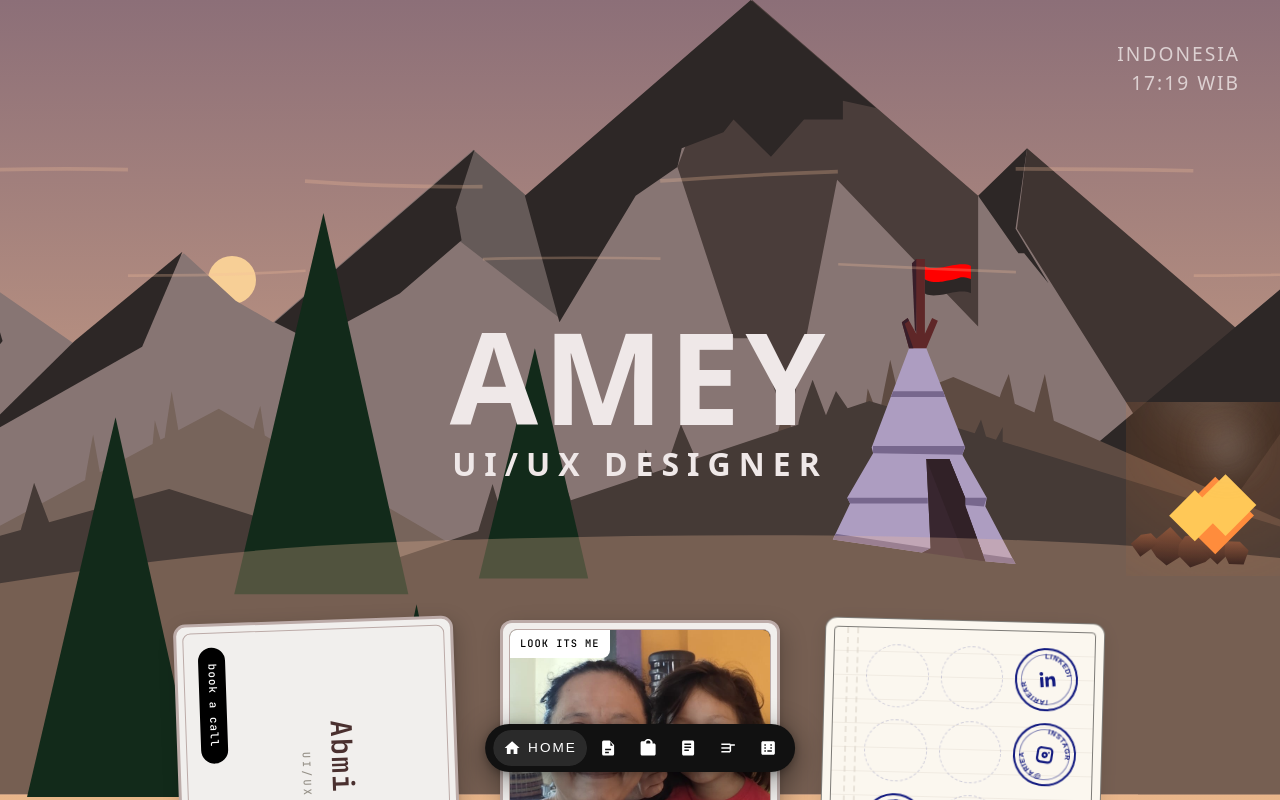
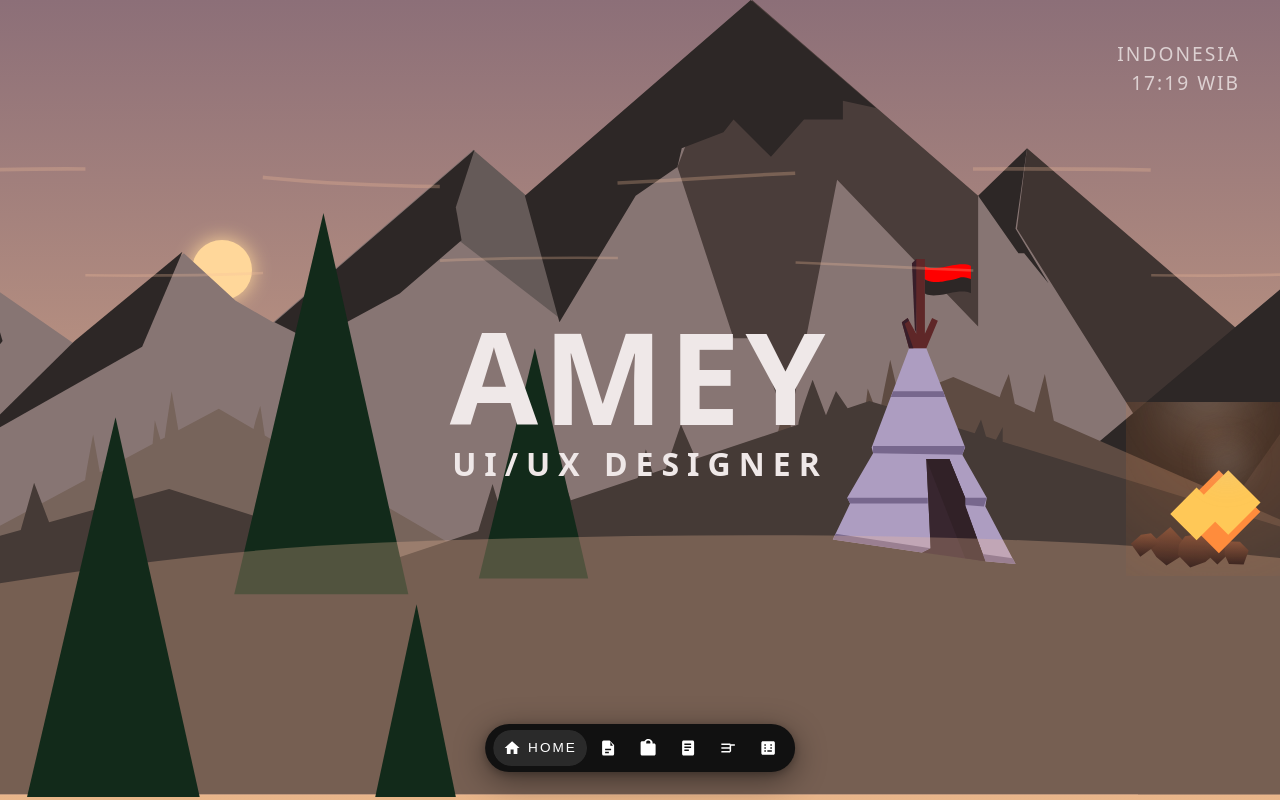
Before and after one commit to AbmiSukma/LittleWorld, a React (Vite) app: page / in a window 1280 px wide. Shown: the top 800 px of the page. Built offline with nearby package versions, Linux system fonts and the light colour scheme; a web font is replaced by a local one.

Commit message:
Hide cards for landscape view and convert moon to pure CSS

```diff
--- a/src/components/landscape/HeroSection.css
+++ b/src/components/landscape/HeroSection.css
@@ -158,6 +158,24 @@
   opacity: 1;
 }
 
+/* Celestial Body (Pure HTML CSS) */
+.celestial-body {
+  width: 60px;
+  height: 60px;
+  border-radius: 50%;
+  background: var(--light); /* Sun by default */
+  box-shadow: 0 0 20px var(--light);
+  transition: all 2s ease;
+}
+
+/* Crescent Moon via inset shadow trick */
+.hero-section.night .celestial-body,
+.hero-section.fajar .celestial-body,
+.hero-section.evening .celestial-body {
+  background: transparent;
+  box-shadow: inset -12px 10px 0 0 var(--light);
+}
+
 /* --- FIREPLACE --- */
 .campfire-container {
   position: relative;
--- a/src/components/landscape/HeroSection.jsx
+++ b/src/components/landscape/HeroSection.jsx
@@ -26,15 +26,7 @@ const HeroSection = ({ timeState }) => {
 
         {/* Sun/Moon Container */}
         <div className={`hero-celestial ${timeState.id}`}>
-           {timeState.id === 'night' || timeState.id === 'fajar' || timeState.id === 'evening' ? (
-             <svg viewBox="0 0 100 100" width="100%" height="100%">
-               <path d="M 50 20 A 30 30 0 1 0 80 50 A 25 25 0 1 1 50 20" fill="var(--light)" opacity="0.9" />
-             </svg>
-           ) : (
-             <svg viewBox="0 0 100 100" width="100%" height="100%">
-               <circle cx="50" cy="50" r="30" fill="var(--light)" opacity="0.9" />
-             </svg>
-           )}
+           <div className="celestial-body"></div>
         </div>
 
         {/* The SVG Landscape provided by user */}
--- a/src/pages/Home.jsx
+++ b/src/pages/Home.jsx
@@ -9,9 +9,11 @@ const Home = () => {
   return (
     <div className="home-wrapper">
       <HeroSection timeState={timeState} />
+      {/*
       <div className="content-overlay">
         <UndergroundSection />
       </div>
+      */}
     </div>
   );
 };
```
